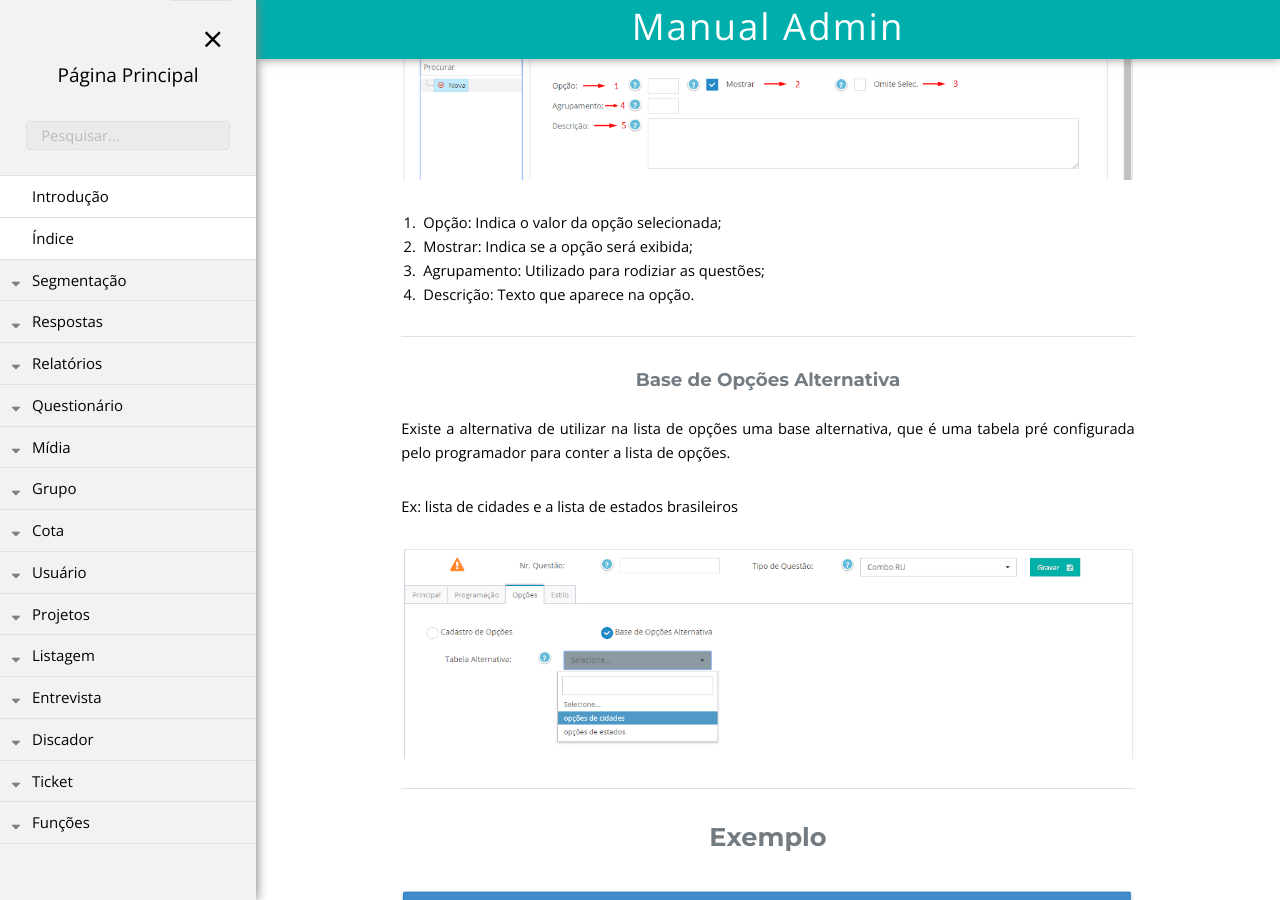
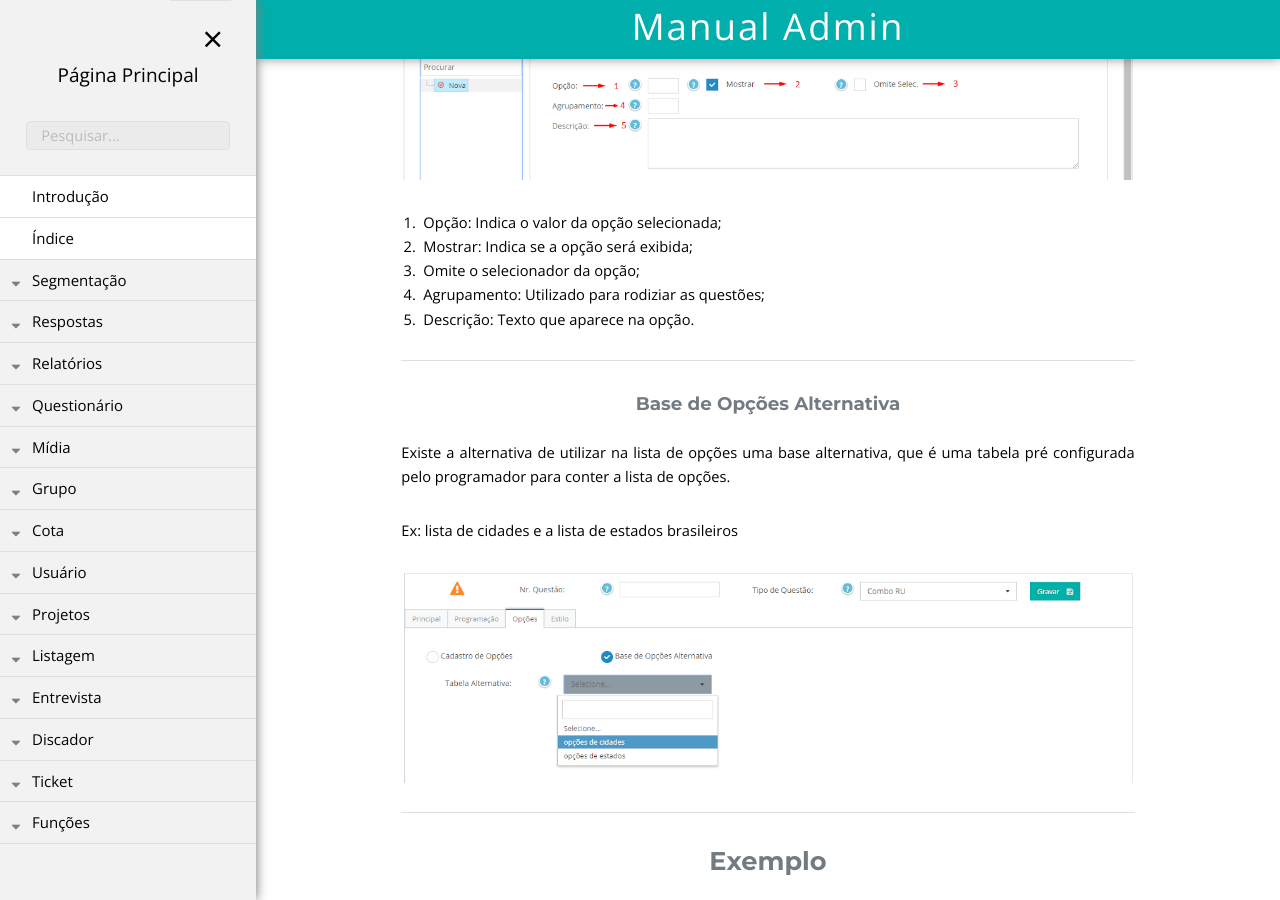
Before and after one commit to rogerio-figueiredo-hsr/hsrtechonline.github.io, a Jekyll site: the page built from _posts/2018-06-18-tipo-questao-combo-ru.md, in a window 1280 px wide and 900 px high, scrolled down 933 px. Built offline with Jekyll 4.4.1, drawn with Linux system fonts in a browser that asks for light colours.

Commit message:
Corrigindo itens apontados na imagem

```diff
--- a/_posts/2018-06-18-tipo-questao-combo-ru.md
+++ b/_posts/2018-06-18-tipo-questao-combo-ru.md
@@ -29,8 +29,9 @@ pasta: "Questionario"
 
 1. Opção: Indica o valor da opção selecionada;
 2. Mostrar: Indica se a opção será exibida;
-3. Agrupamento: Utilizado para rodiziar as questões;
-4. Descrição: Texto que aparece na opção.
+3. Omite o selecionador da opção;
+4. Agrupamento: Utilizado para rodiziar as questões;
+5. Descrição: Texto que aparece na opção.
 
 ----
 
```
